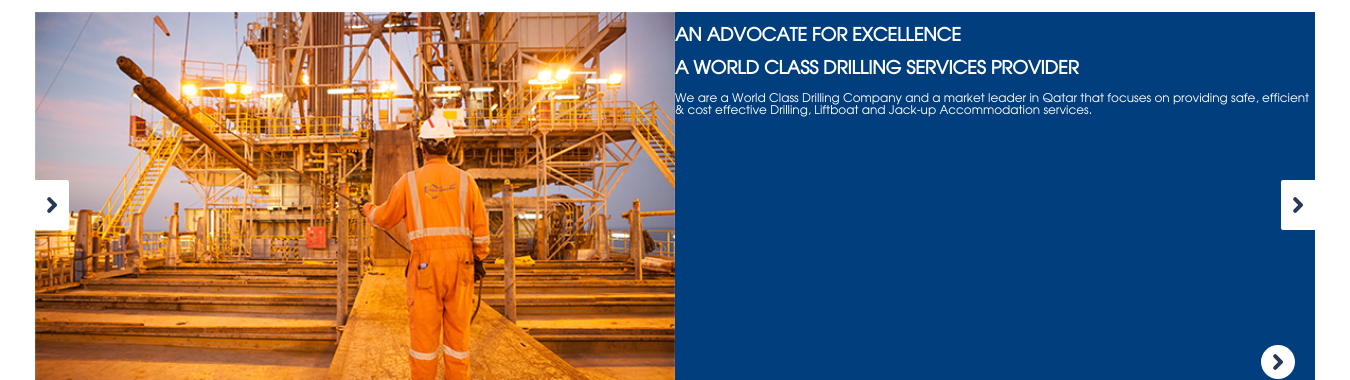
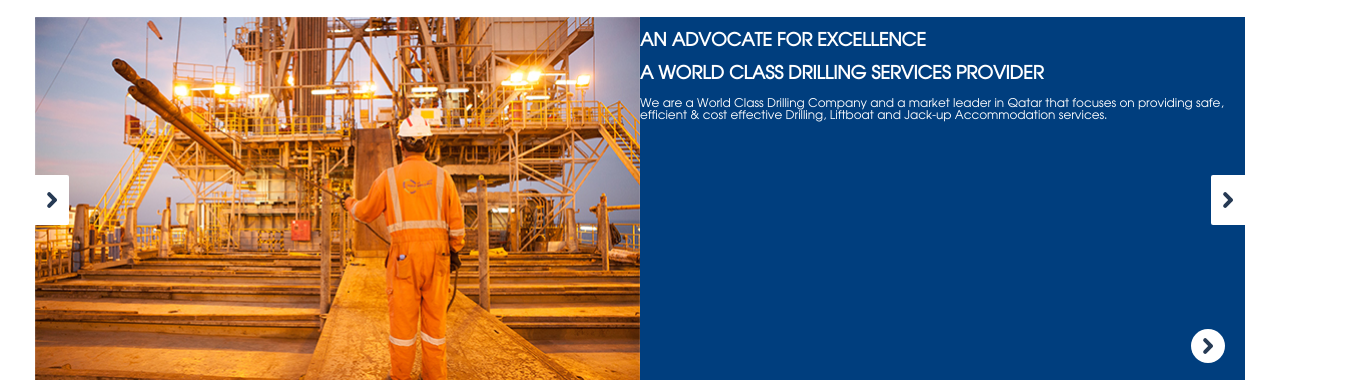
Before and after one commit to athimannil/InitialHomePage, a plain HTML site: page index.html in a window 1280 px wide. Shown: the part 183-563 px from the top of the page, 1350 px wide, since content can reach past the window. Drawn offline with Linux system fonts and the light colour scheme.

Commit message:
resize container width to 1210

```diff
--- a/sass/_general.scss
+++ b/sass/_general.scss
@@ -32,7 +32,7 @@ footer{
 	overflow: hidden;
 }
 .container{
-	width: 1280px;
+	width: 1210px;
 	margin: 0 auto;
-	padding: 30px 35px 35px;
+	padding-top: 35px;
 }
```
Also changed, not shown: css/style.css, 1 other file.
